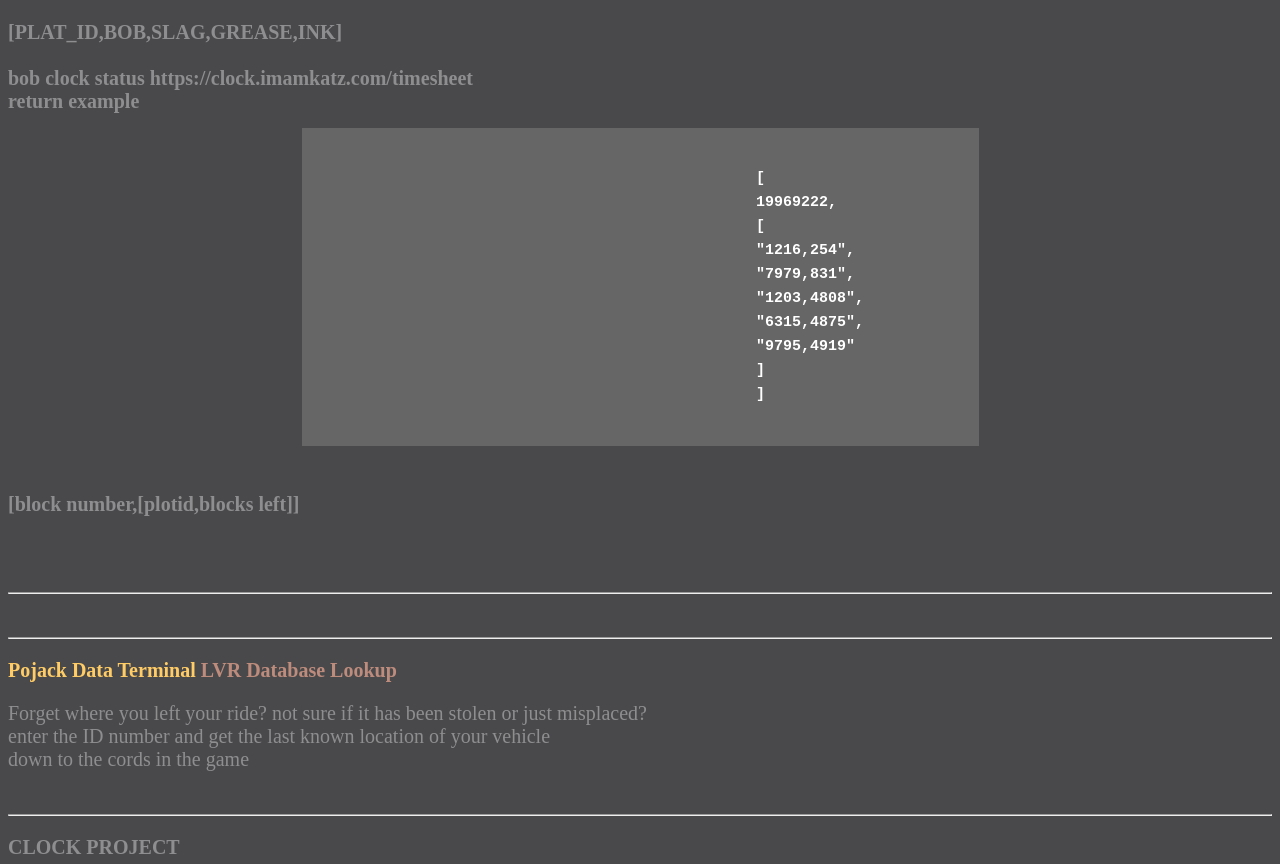
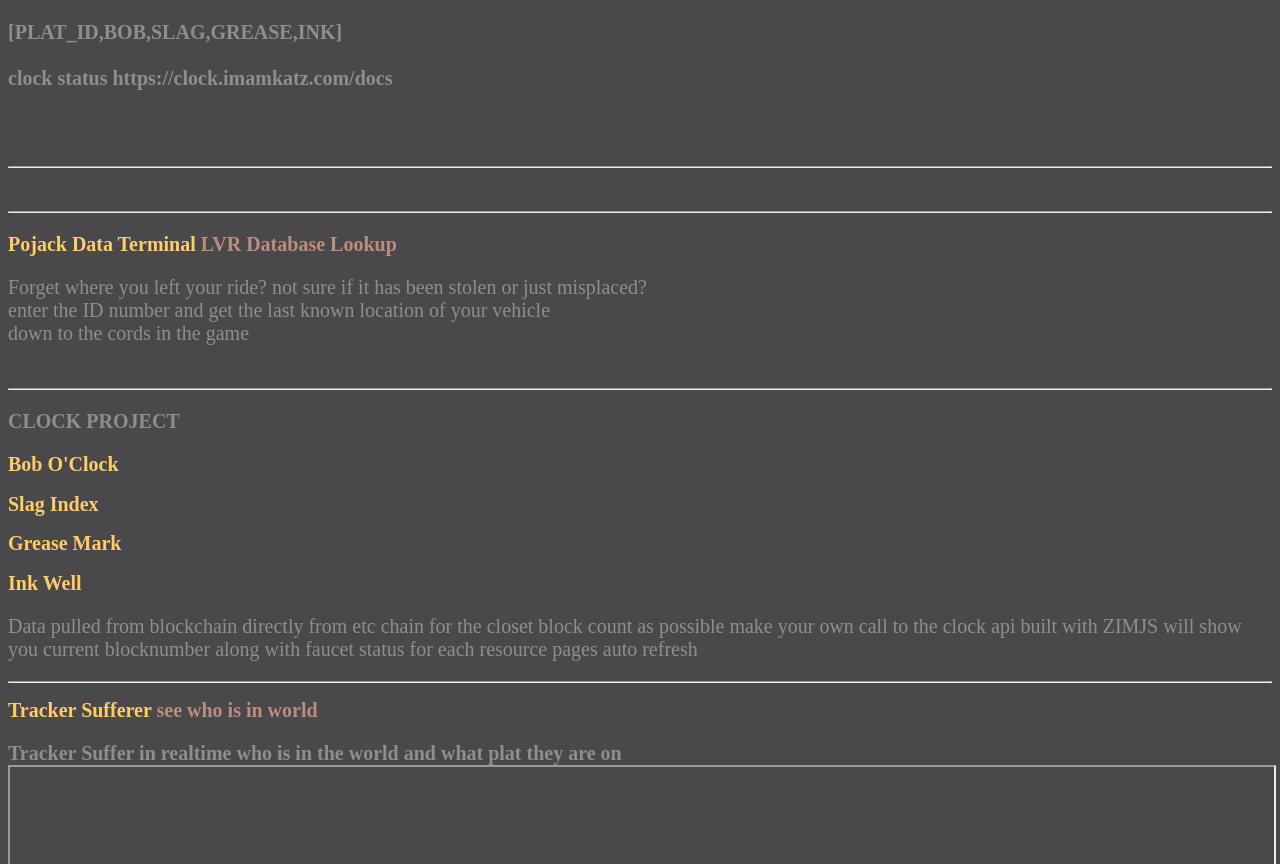
Before and after one commit to katzworld/TMWTTW, a plain HTML site: page index.html in a window 1280 px wide. Shown: the part 992-1856 px from the top of the page. Drawn offline with Linux system fonts and the light colour scheme; no server answers.

Commit message:
fix api usage

```diff
--- a/index.html
+++ b/index.html
@@ -47,23 +47,7 @@
 			</span>
 			<br>
 			<span id="clock">
-				bob clock status https://clock.imamkatz.com/timesheet
-				<br>
-				return example<br>
-				<pre><code>
-						[
-						19969222,
-						[
-						"1216,254",
-						"7979,831",
-						"1203,4808",
-						"6315,4875",
-						"9795,4919"
-						]
-						]
-					</pre></code>
-				<br>
-				[block number,[plotid,blocks left]]
+				clock status https://clock.imamkatz.com/docs
 			</span>
 
 			</p>
@@ -97,8 +81,7 @@
 		<H2><a href="./grease/index.html" target="_blank">Grease Mark</a></H2>
 		<H2><a href="./ink/index.html" target="_blank">Ink Well</a></H2>
 		<p> Data pulled from blockchain directly from etc chain for the closet block
-			count as possible
-			make your own call to the clock api built with ZIMJS
+			count as possible make your own call to the clock api built with ZIMJS
 			will show you current blocknumber along with faucet status for each resource pages auto refresh </p>
 	</h3>
 	<hr>
```
